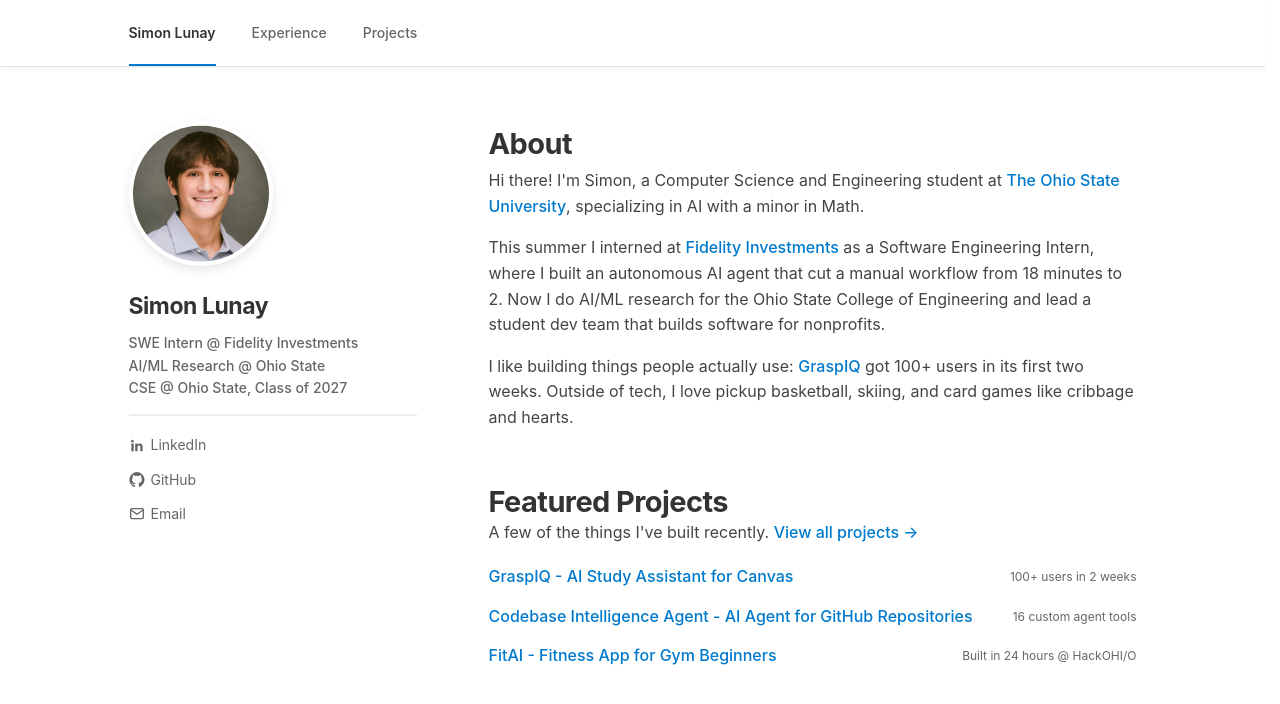
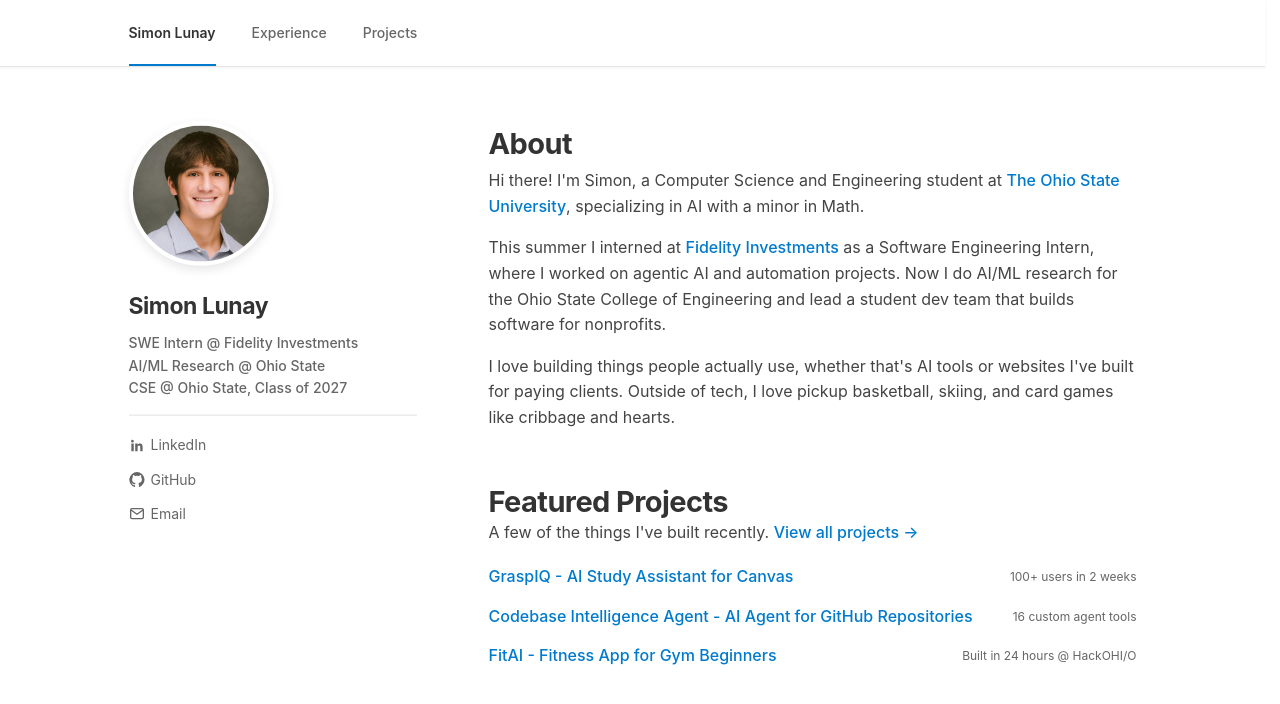
Before and after one commit to simonlunay/react-tailwind-portfolio, a React (Vite) app: page / in a window 1280 px wide. Shown: the top 704 px of the page. Built offline with nearby package versions, Linux system fonts and the light colour scheme.

Commit message:
new about

```diff
--- a/src/pages/Home.jsx
+++ b/src/pages/Home.jsx
@@ -101,16 +101,12 @@
         <Link href="https://www.fidelity.com/" className="link">
           Fidelity Investments
         </Link>{" "}
-        as a Software Engineering Intern, where I built an autonomous AI agent that cut a manual
-        workflow from 18 minutes to 2. Now I do AI/ML research for the Ohio State College of
+        as a Software Engineering Intern, where I worked on agentic AI and automation projects. Now I do AI/ML research for the Ohio State College of
         Engineering and lead a student dev team that builds software for nonprofits.
       </p>
       <p>
-        I like building things people actually use:{" "}
-        <a href="#graspiq" className="link">
-          GraspIQ
-        </a>{" "}
-        got 100+ users in its first two weeks. Outside of tech, I love pickup basketball, skiing,
+        I love building things people actually use, whether that's AI tools or websites I've
+        built for paying clients. Outside of tech, I love pickup basketball, skiing,
         and card games like cribbage and hearts.
       </p>
     </section>
```
